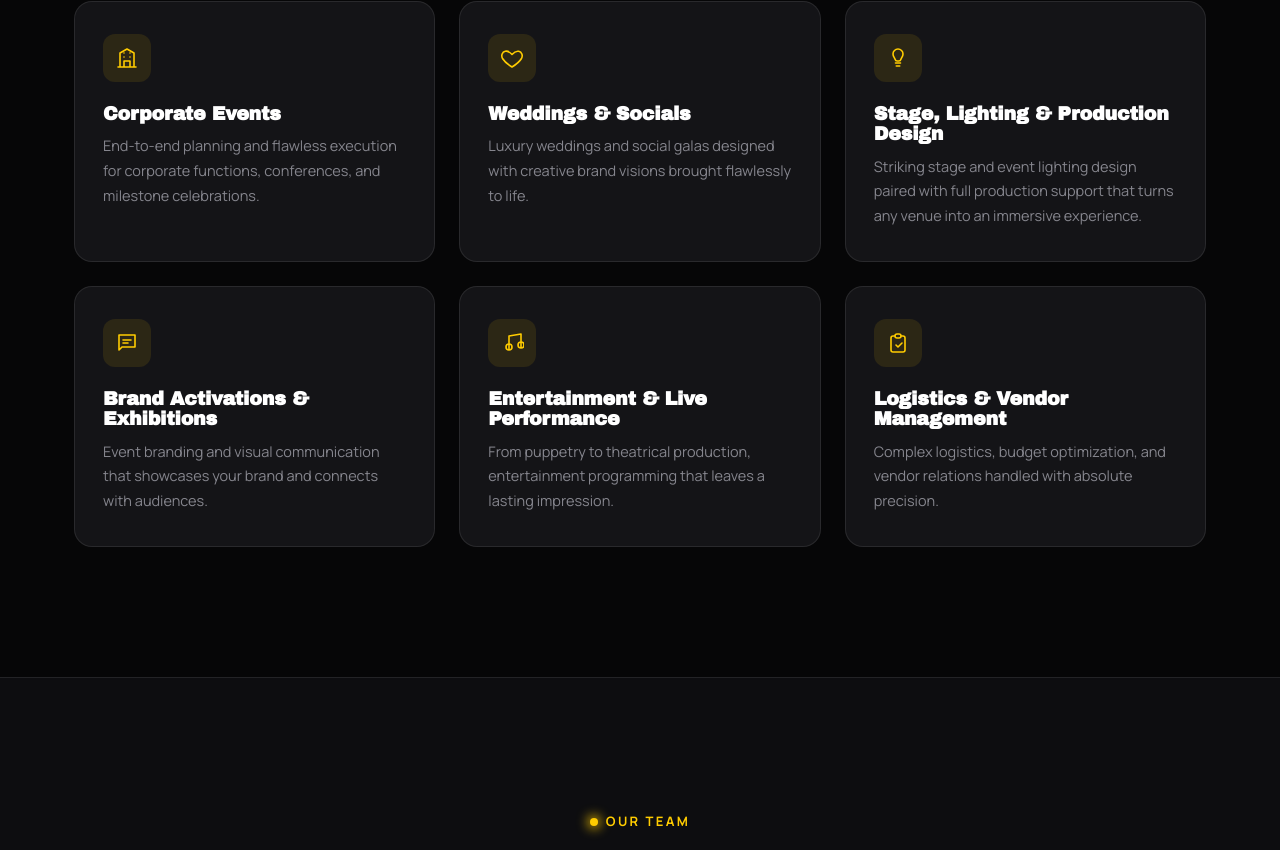
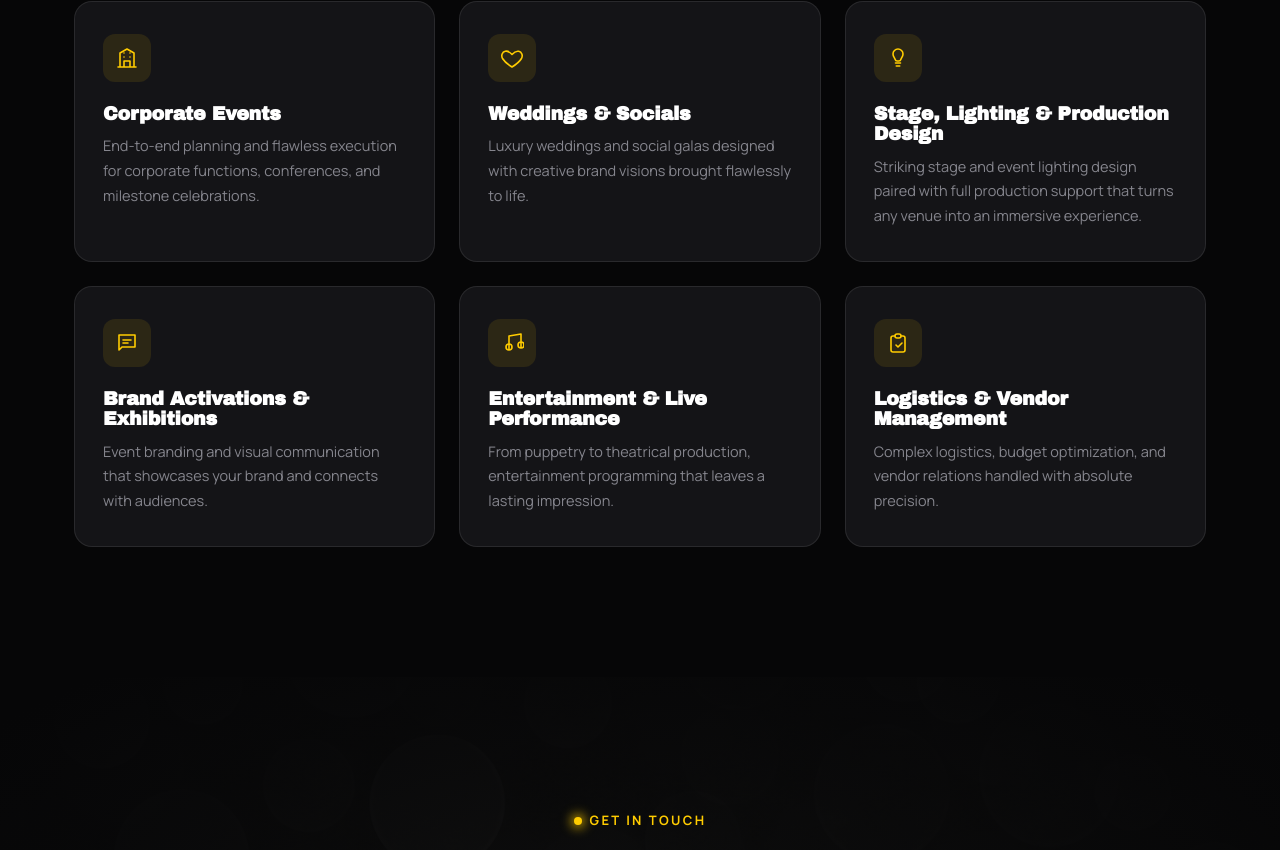
Before and after one commit to ahmad6186/spotlight-event, a React (Vite) app: page / in a window 1280 px wide. Shown: the part 1940-2790 px from the top of the page. Built offline with nearby package versions, Linux system fonts and the light colour scheme.

Commit message:
hide team experience

```diff
--- a/src/App.tsx
+++ b/src/App.tsx
@@ -15,7 +15,7 @@ function App() {
       <Hero />
       <About />
       <Services />
-      <Team />
+      {/* <Team /> */}
       <Contact />
       <Footer />
     </>
```
